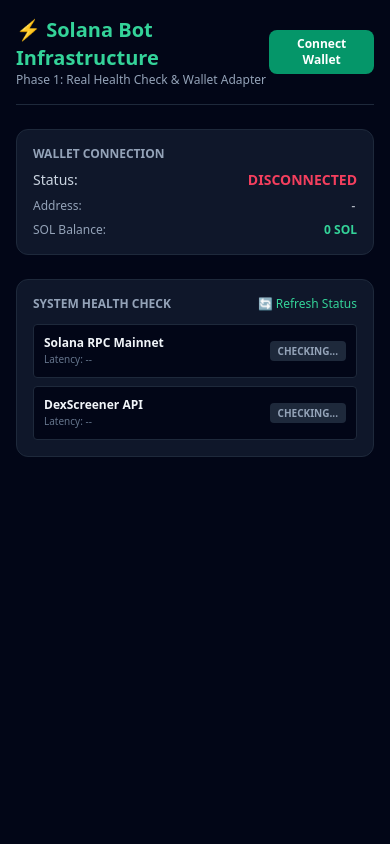
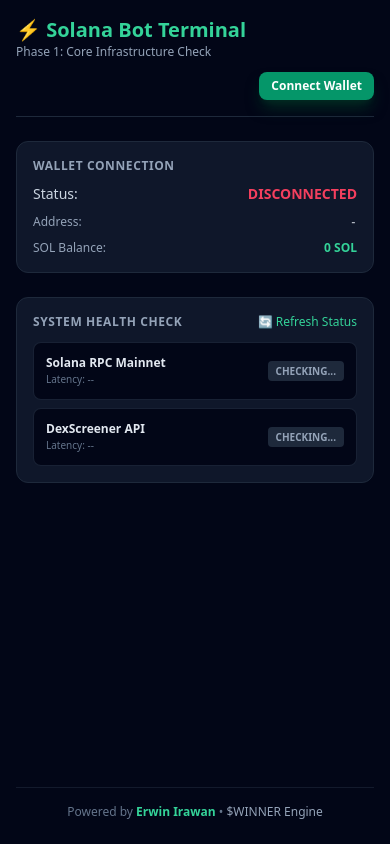
Before and after one commit to winsukses351-oss/solana-bot, a website: page public/index.html in a window 390 px wide. Drawn offline with nearby package versions, Linux system fonts and the light colour scheme; no server answers.

Commit message:
Refactor HTML structure and improve styles
Updated layout and styling for header, wallet connection, and system health check sections. Added footer branding and adjusted spacing for better responsiveness.

```diff
--- a/public/index.html
+++ b/public/index.html
@@ -7,23 +7,26 @@
   <script src="https://cdn.tailwindcss.com"></script>
   <script src="https://unpkg.com/@solana/web3.js@latest/lib/index.iife.min.js"></script>
 </head>
-<body class="bg-slate-950 text-slate-100 p-4 font-sans">
-  <div class="max-w-xl mx-auto space-y-6">
+<body class="bg-slate-950 text-slate-100 p-4 font-sans flex flex-col min-h-screen justify-between">
 
-    <!-- Header -->
-    <div class="flex justify-between items-center border-b border-slate-800 pb-4">
+  <div class="max-w-xl mx-auto space-y-6 w-full">
+
+    <!-- Header Rapi & Proporsional -->
+    <div class="flex flex-col sm:flex-row justify-between items-start sm:items-center border-b border-slate-800 pb-4 gap-3">
       <div>
-        <h1 class="text-xl font-bold text-emerald-400">⚡ Solana Bot Infrastructure</h1>
-        <p class="text-xs text-slate-400">Phase 1: Real Health Check & Wallet Adapter</p>
+        <h1 class="text-xl font-bold text-emerald-400 flex items-center gap-2">
+          ⚡ Solana Bot Terminal
+        </h1>
+        <p class="text-xs text-slate-400">Phase 1: Core Infrastructure Check</p>
       </div>
-      <button id="connect-wallet-btn" onclick="toggleWallet()" class="bg-emerald-600 hover:bg-emerald-500 text-white font-bold px-3 py-1.5 rounded-lg text-xs transition">
+      <button id="connect-wallet-btn" onclick="toggleWallet()" class="bg-emerald-600 hover:bg-emerald-500 text-white font-bold px-3 py-1.5 rounded-lg text-xs transition self-end sm:self-auto shadow-lg shadow-emerald-950">
         Connect Wallet
       </button>
     </div>
 
     <!-- Panel Status Wallet -->
-    <div class="bg-slate-900 border border-slate-800 p-4 rounded-xl space-y-2">
-      <h2 class="text-xs font-semibold uppercase text-slate-400">Wallet Connection</h2>
+    <div class="bg-slate-900 border border-slate-800 p-4 rounded-xl space-y-2.5">
+      <h2 class="text-xs font-semibold uppercase text-slate-400 tracking-wider">Wallet Connection</h2>
       <div class="flex justify-between items-center text-sm">
         <span class="text-slate-300">Status:</span>
         <span id="wallet-status" class="font-bold text-rose-500">DISCONNECTED</span>
@@ -41,24 +44,26 @@
     <!-- Health Check System Panel (Real-Time) -->
     <div class="bg-slate-900 border border-slate-800 p-4 rounded-xl space-y-3">
       <div class="flex justify-between items-center">
-        <h2 class="text-xs font-semibold uppercase text-slate-400">System Health Check</h2>
-        <button onclick="checkHealth()" class="text-xs text-emerald-400 hover:underline">🔄 Refresh Status</button>
+        <h2 class="text-xs font-semibold uppercase text-slate-400 tracking-wider">System Health Check</h2>
+        <button onclick="checkHealth()" class="text-xs text-emerald-400 hover:text-emerald-300 flex items-center gap-1 transition">
+          🔄 Refresh Status
+        </button>
       </div>
 
       <div class="space-y-2 text-xs">
         <!-- Solana RPC Status -->
-        <div class="bg-slate-950 p-2.5 rounded border border-slate-800 flex justify-between items-center">
+        <div class="bg-slate-950 p-3 rounded-lg border border-slate-800/80 flex justify-between items-center">
           <div>
-            <div class="font-semibold">Solana RPC Mainnet</div>
+            <div class="font-semibold text-slate-200">Solana RPC Mainnet</div>
             <div id="rpc-latency" class="text-[10px] text-slate-500">Latency: --</div>
           </div>
           <span id="rpc-status" class="px-2 py-0.5 rounded text-[10px] font-bold bg-slate-800 text-slate-400">CHECKING...</span>
         </div>
 
         <!-- DexScreener API Status -->
-        <div class="bg-slate-950 p-2.5 rounded border border-slate-800 flex justify-between items-center">
+        <div class="bg-slate-950 p-3 rounded-lg border border-slate-800/80 flex justify-between items-center">
           <div>
-            <div class="font-semibold">DexScreener API</div>
+            <div class="font-semibold text-slate-200">DexScreener API</div>
             <div id="dex-latency" class="text-[10px] text-slate-500">Latency: --</div>
           </div>
           <span id="dex-status" class="px-2 py-0.5 rounded text-[10px] font-bold bg-slate-800 text-slate-400">CHECKING...</span>
@@ -68,10 +73,16 @@
 
   </div>
 
+  <!-- Footer Branding -->
+  <footer class="mt-8 text-center border-t border-slate-800/60 pt-4 pb-2">
+    <p class="text-xs text-slate-500 font-medium">
+      Powered by <span class="text-emerald-400 font-bold">Erwin Irawan</span> • <span class="text-slate-400">$WINNER Engine</span>
+    </p>
+  </footer>
+
   <script>
     let walletPublicKey = null;
 
-    // REAL-TIME HEALTH CHECK
     async function checkHealth() {
       // 1. RPC Check
       try {
@@ -106,11 +117,10 @@
       } catch (e) { console.error(e); }
     }
 
-    // WALLET ADAPTER ASLI (Phantom/Solflare)
     async function toggleWallet() {
       const provider = window?.solana;
       if (!provider || !provider.isPhantom) {
-        alert('Phantom Wallet tidak terdeteksi di browser HP kamu! Silakan install atau buka via Phantom Browser.');
+        alert('Phantom Wallet tidak terdeteksi! Silakan buka web ini melalui browser Phantom di HP kamu.');
         return;
       }
 
@@ -123,7 +133,6 @@
           document.getElementById('wallet-address').innerText = walletPublicKey.slice(0,6) + '...' + walletPublicKey.slice(-4);
           document.getElementById('connect-wallet-btn').innerText = 'Disconnect';
 
-          // Get Balance Real
           const connection = new solanaWeb3.Connection('https://api.mainnet-beta.solana.com');
           const balance = await connection.getBalance(resp.publicKey);
           document.getElementById('wallet-balance').innerText = `${(balance / solanaWeb3.LAMPORTS_PER_SOL).toFixed(4)} SOL`;
@@ -141,9 +150,8 @@
       }
     }
 
-    // Auto Check Health saat pertama buka
     checkHealth();
-    setInterval(checkHealth, 30000); // Auto ping setiap 30 detik
+    setInterval(checkHealth, 30000);
   </script>
 </body>
   </html>
```
